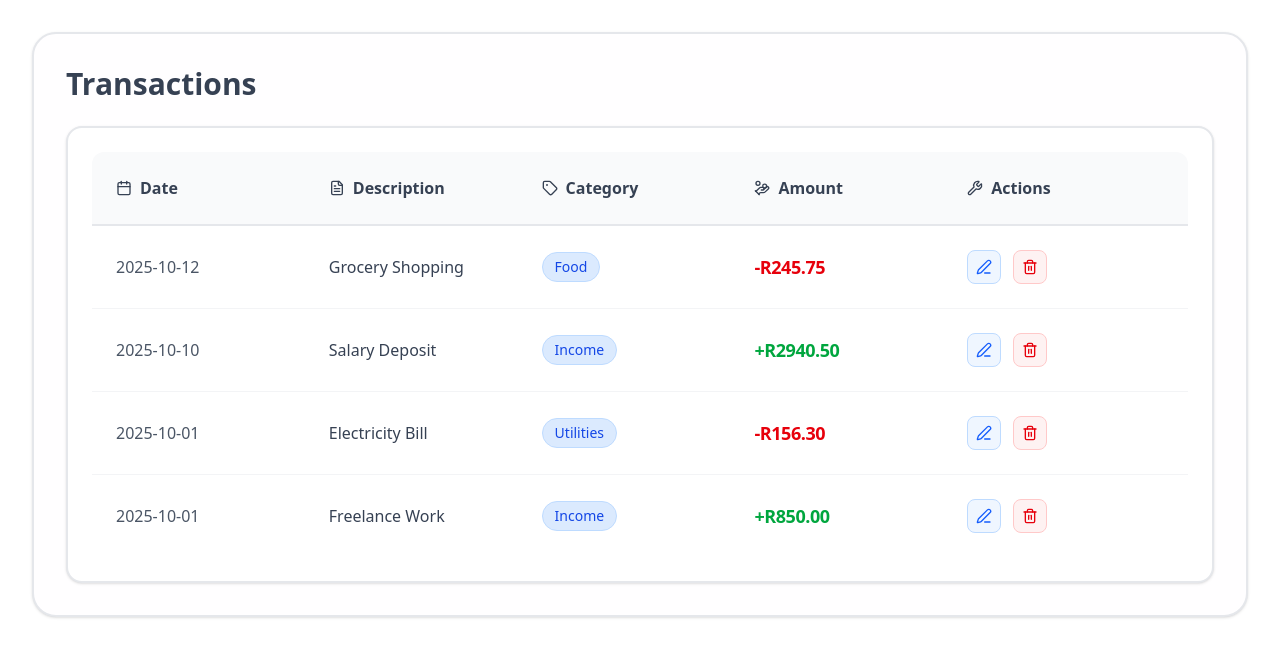
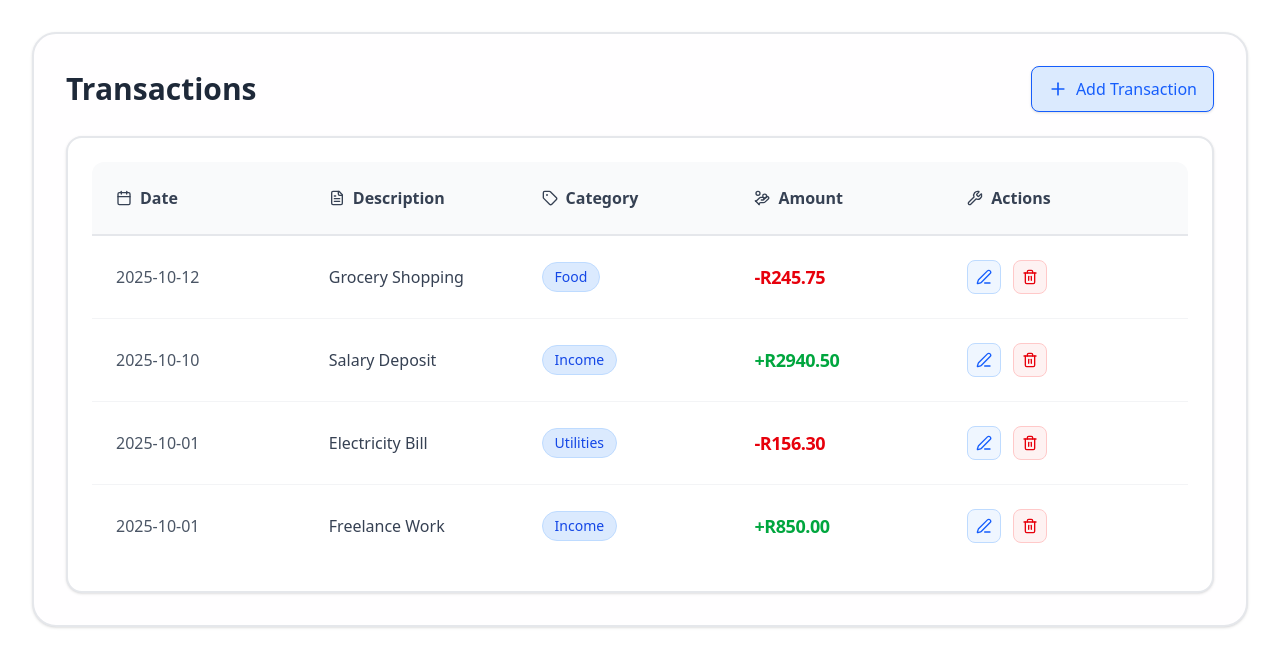
Before and after one commit to david-botha/finance-tracker, a Next.js app: page /transactions in a window 1280 px wide. Shown: the top 666 px of the page. Built offline with nearby package versions, Linux system fonts and the light colour scheme.

Commit message:
feat: create Modal component and integrate with transaction list

```diff
--- a/components/transactions/TransactionList.jsx
+++ b/components/transactions/TransactionList.jsx
@@ -1,8 +1,9 @@
 'use client'
 
 import { useState } from 'react'
-import { Edit3, Trash2, Calendar, Tag, FileText, HandCoins, Wrench } from 'lucide-react'
+import { Edit3, Trash2, Calendar, Tag, FileText, HandCoins, Wrench, Plus } from 'lucide-react'
 import Button from '@/components/ui/Button'
+import Modal from '@/components/ui/Modal'
 
 const TransactionList = () => {
   const [transactions, setTransactions] = useState([
@@ -35,10 +36,17 @@ const TransactionList = () => {
       amount: 850.0,
     },
   ])
+  const [isModalOpen, setIsModalOpen] = useState(false)
 
   return (
     <div className="bg-[#fffeff] rounded-3xl p-8 transition-all duration-300 border-2 border-gray-200 shadow-sm m-8">
-      <h1 className="text-3xl text-gray-700 font-bold mb-6">Transactions</h1>
+      <div className="flex items-center justify-between mb-6">
+        <h1 className="text-3xl text-gray-800 font-semibold">Transactions</h1>
+        <Button onClick={() => setIsModalOpen(true)} className="flex items-center gap-2">
+          <Plus className="size-5" />
+          Add Transaction
+        </Button>
+      </div>
 
       {/* Transaction List */}
       <div className="bg-white rounded-2xl p-6 border-2 border-gray-200 shadow-sm">
@@ -112,6 +120,13 @@ const TransactionList = () => {
           </div>
         )}
       </div>
+
+      {/* Modal for Adding Transactions */}
+      <Modal
+        isOpen={isModalOpen}
+        onClose={() => setIsModalOpen(false)}
+        title="Add Transaction"
+      ></Modal>
     </div>
   )
 }
--- a/components/ui/Button.jsx
+++ b/components/ui/Button.jsx
@@ -1,13 +1,17 @@
 import { cn } from '@/lib/utils'
 
-const Button = ({ children, className, variant, ...props }) => {
+const Button = ({ children, className, variant = 'primary', ...props }) => {
   return (
     <button
       className={cn(
-        'p-2 rounded-lg transition-all duration-300 group-hover:scale-105 border',
+        'rounded-lg transition-all duration-300 border',
         {
-          'bg-blue-50 text-blue-600 hover:bg-blue-100 border-blue-200': variant === 'edit',
-          'bg-red-50 text-red-600 hover:bg-red-100 border-red-200': variant === 'delete',
+          'px-4 py-2.5 bg-blue-100 text-blue-600 hover:bg-blue-200 font-medium shadow-sm':
+            variant === 'primary',
+          'p-2 group-hover:scale-105 bg-blue-50 text-blue-600 hover:bg-blue-100 border-blue-200':
+            variant === 'edit',
+          'p-2 group-hover:scale-105 bg-red-50 text-red-600 hover:bg-red-100 border-red-200':
+            variant === 'delete',
         },
         className
       )}
--- /dev/null
+++ b/components/ui/Modal.jsx
@@ -0,0 +1,67 @@
+'use client'
+
+import { useEffect } from 'react'
+import { X } from 'lucide-react'
+import { cn } from '@/lib/utils'
+
+const Modal = ({ isOpen, onClose, children, title, className }) => {
+  useEffect(() => {
+    const handleEscape = e => {
+      if (e.key === 'Escape') onClose()
+    }
+
+    if (isOpen) {
+      document.addEventListener('keydown', handleEscape)
+      document.body.style.overflow = 'hidden'
+    }
+
+    return () => {
+      document.removeEventListener('keydown', handleEscape)
+      document.body.style.overflow = 'unset'
+    }
+  }, [isOpen, onClose])
+
+  if (!isOpen) return null
+
+  return (
+    <div className="fixed inset-0 z-50 flex items-center justify-center p-4">
+      {/* Backdrop */}
+      <div
+        className="fixed inset-0 bg-black/50 backdrop-blur-sm transition-opacity duration-300"
+        onClick={onClose}
+        aria-hidden="true"
+      />
+
+      {/* Modal Header */}
+      <div
+        className={cn(
+          'relative bg-white rounded-3xl shadow-2xl w-full max-w-md',
+          'border-2 border-gray-200 transition-all duration-300',
+          'animate-in fade-in zoom-in-95',
+          className
+        )}
+        onClick={e => e.stopPropagation()}
+        role="dialog"
+        aria-modal="true"
+      >
+        {title && (
+          <div className="flex items-center justify-between p-6 border-b-2 border-gray-200">
+            <h2 className="text-2xl font-bold text-gray-700">{title}</h2>
+            <button
+              onClick={onClose}
+              className="p-2 rounded-lg text-gray-500 hover:text-gray-700 hover:bg-gray-100 transition-all duration-300"
+              aria-label="close-modal"
+            >
+              <X className="size-5" />
+            </button>
+          </div>
+        )}
+
+        {/* Modal Content */}
+        <div className="p-6">{children}</div>
+      </div>
+    </div>
+  )
+}
+
+export default Modal
--- a/jsconfig.json
+++ b/jsconfig.json
@@ -1,5 +1,6 @@
 {
   "compilerOptions": {
+    "jsx": "react-jsx",
     "paths": {
       "@/*": ["./*"]
     }
```
